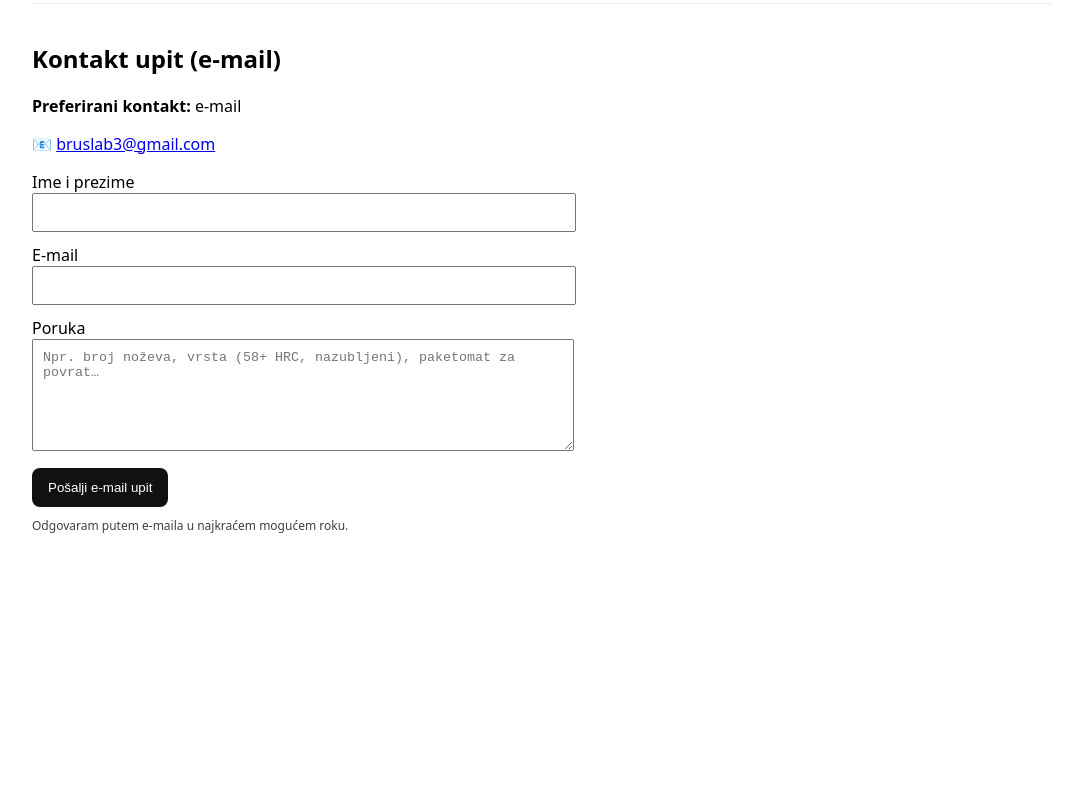
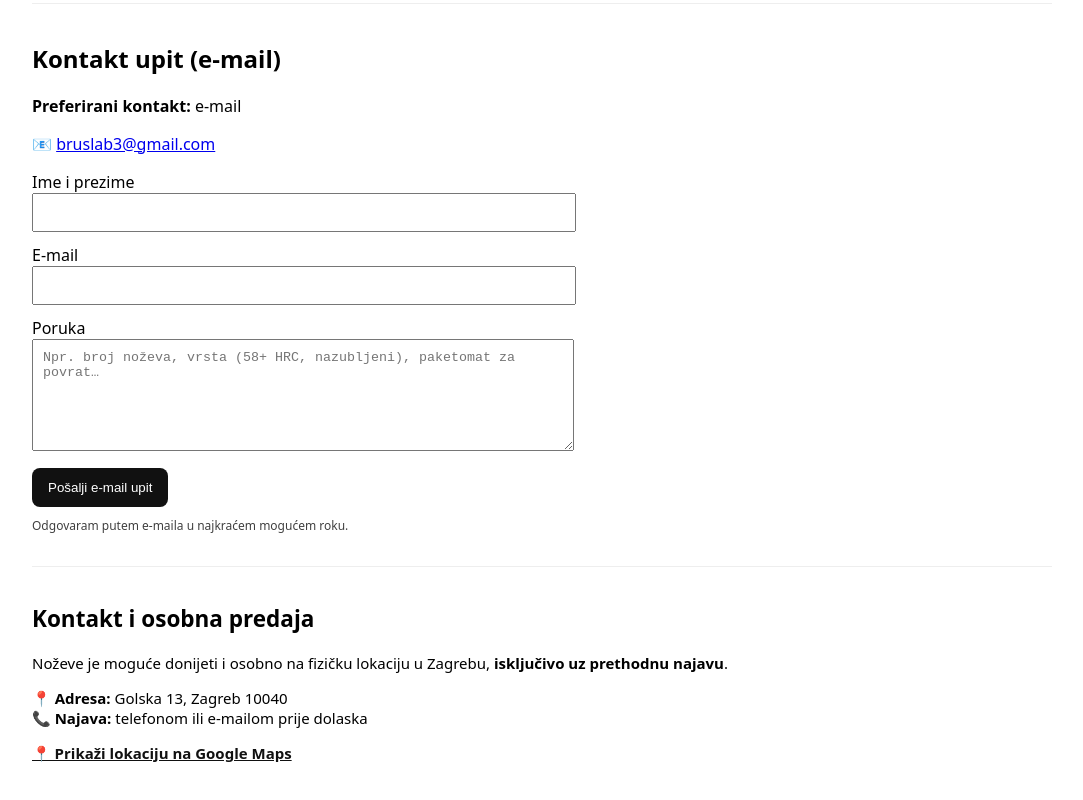
Before and after one commit to Nenad-cmd/ostrenje-nozeva-zagreb, a Next.js app: page / in a window 1280 px wide. Shown: the part 1760-2560 px from the top of the page, without its empty margins (98-1181 px from the left). Before the commit the page ends 2338 px from the top, so only its background shows below. Built offline with nearby package versions, Linux system fonts and the light colour scheme.

Commit message:
Update page.tsx

```diff
--- a/app/page.tsx
+++ b/app/page.tsx
@@ -557,6 +557,38 @@ return (
           Odgovaram putem e-maila u najkraćem mogućem roku.
         </p>
       </section>
+    <section
+  style={{
+    marginTop: 32,
+    paddingTop: 18,
+    borderTop: "1px solid #eee",
+    fontSize: 15,
+  }}
+>
+  <h2>Kontakt i osobna predaja</h2>
+
+  <p>
+    Noževe je moguće donijeti i osobno na fizičku lokaciju u Zagrebu,
+    <strong> isključivo uz prethodnu najavu</strong>.
+  </p>
+
+  <p>
+    📍 <strong>Adresa:</strong> Golska 13, Zagreb 10040<br />
+    📞 <strong>Najava:</strong> telefonom ili e-mailom prije dolaska
+  </p>
+
+  <p style={{ marginTop: 8 }}>
+    <a
+      href="https://www.google.com/maps/search/?api=1&query=Golska+13+Zagreb+10040"
+      target="_blank"
+      rel="noopener noreferrer"
+      style={{ textDecoration: "underline", color: "#111", fontWeight: 600 }}
+    >
+      📍 Prikaži lokaciju na Google Maps
+    </a>
+  </p>
+</section>
+
     </main>
   </>
   );
```
